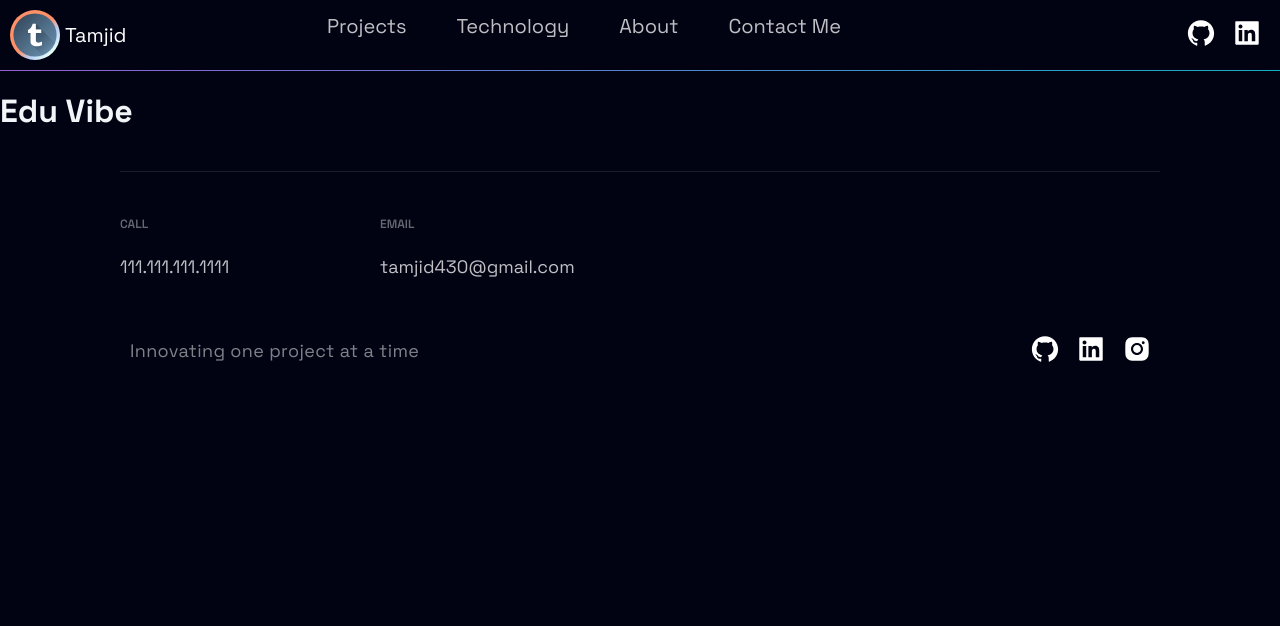
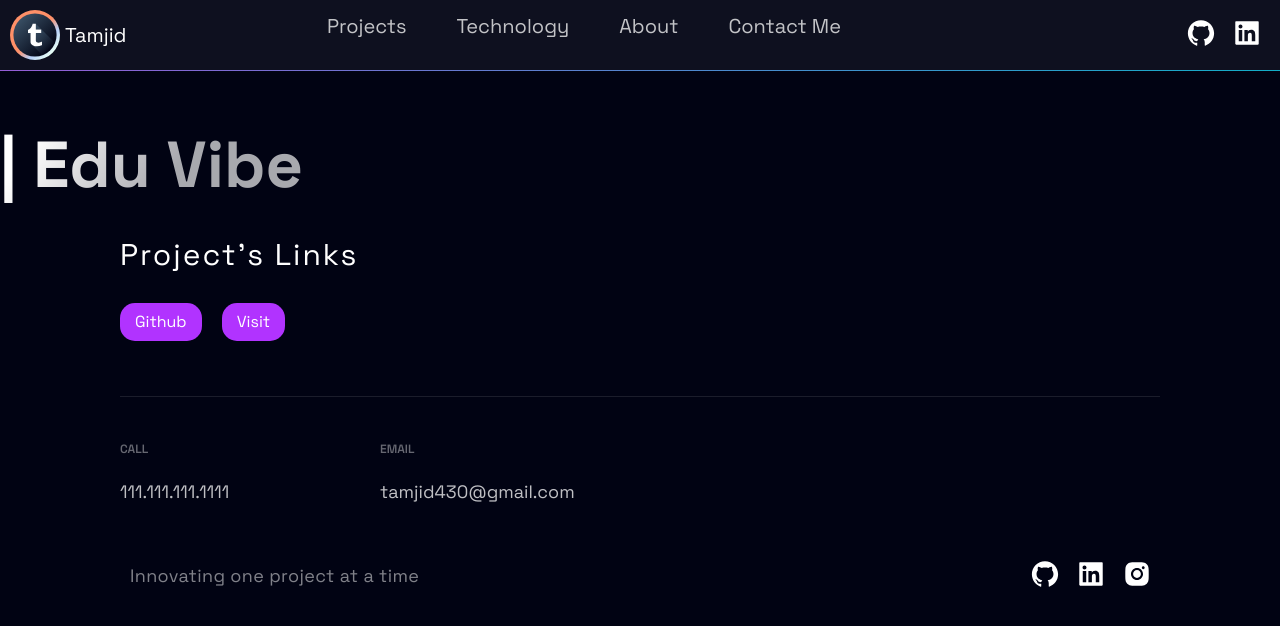
Before and after one commit to Tamjid-Mostafa/portfolio-website-nextjs, a Next.js app: page /project/edu-vibe in a window 1280 px wide. Shown: the top 626 px of the page. Built offline with nearby package versions, Linux system fonts and the light colour scheme.

Commit message:
Project Details Information added

```diff
--- a/package.json
+++ b/package.json
@@ -18,6 +18,7 @@
     "react-dom": "18.2.0",
     "react-hot-toast": "^2.4.0",
     "react-icons": "^4.7.1",
+    "react-loader-spinner": "^5.3.4",
     "react-router-dom": "^6.4.5",
     "styled-components": "^5.3.6",
     "styled-normalize": "^8.0.7"
--- a/src/components/Header/HeaderStyles.js
+++ b/src/components/Header/HeaderStyles.js
@@ -29,7 +29,7 @@ export const FixedHeader = styled.div`
   border-image-slice: 1;
 
   background-color: ${(props) =>
-    props.position ? "rgba(255, 255, 255, 0.2)" : ""};
+    props.position ? "rgba(255, 255, 255, 0.1)" : "rgba(255, 255, 255, 0.05)"};
   backdrop-filter: ${(props) =>
     props.position
       ? "blur(5px) saturate(200%) contrast(100%) brightness(80%)"
--- a/src/components/Header/Logo.js
+++ b/src/components/Header/Logo.js
@@ -93,7 +93,7 @@ export const Logo = () => {
             y2="141.74"
           >
             <stop offset="0" stopColor="#384e63"></stop>
-            <stop offset="1" stopColor="#658aa8"></stop>
+            <stop offset="1" stopColor="#010313"></stop>
           </linearGradient>
           <linearGradient
             id="linear-gradient-3"
--- a/src/components/Projects/ProjectsStyles.js
+++ b/src/components/Projects/ProjectsStyles.js
@@ -5,6 +5,7 @@ export const Img = styled.img`
   height:100%;
   object-fit: cover;
   overflow: hidden;
+		transition: 0.25s;
 `
 
 export const GridContainer = styled.section`
@@ -14,6 +15,7 @@ padding: 3rem;
 place-items: center;
 column-gap: 2rem;
 row-gap: 3rem;
+  margin-bottom: 5rem;
 @media ${(props) => props.theme.breakpoints.sm} {
   display: flex;
   flex-direction: column;
@@ -23,28 +25,72 @@ row-gap: 3rem;
 
 `
 export const BlogCard = styled.div`
-  border-radius: 10px;
+  /* border-radius: 10px;
   box-shadow: 3px 3px 20px rgba(80, 78, 78, 0.5);
   text-align: center;
-  width: 400px;
+  width: 400px; */
+  position: relative;
+	display: flex;
+	align-items: center;
+	justify-content: center;
+	width: 375px;
+	height: 667px;
+	border-radius: 10px;
+	box-shadow: 0 1px 3px rgba(0, 0, 0, 0.12), 0 1px 2px rgba(0,0,0,0.24);
+	transition: all 0.3s cubic-bezier(.25,.8,.25,1);
+	overflow: hidden;
+	&:hover {
+		box-shadow: 0 14px 28px rgba(0,0,0,0.25), 0 10px 10px rgba(0,0,0,0.22);
+		img {
+			transform: scale(1.25);
+		}
+		figcaption {
+			bottom: 0;
+      height: 65%;
+		}
+	}
   @media ${(props) => props.theme.breakpoints.sm} {
     width: 100%;
   }
 `;
-export const TitleContent = styled.div`
-  text-align: center;
-  z-index: 20;
+export const TitleContent = styled.figcaption`
   width: 100%;
+  position: absolute;
+		bottom: -33%;
+		left: 0;
+		height: 50%;
+		margin: 0;
+		padding: 4rem 2rem;
+		background-color: rgba(0,0,0,0.85);
+		box-shadow: 0 0 20px rgba(0,0,0,0.4);
+		color: white;
+		line-height: 1;
+		transition: 0.25s;
 
 `;
 
 
+export const HeaderOne = styled.h1`
+  position: absolute;
+  background-color: rgba(0,0,0,0.05);
+		box-shadow: 0 0 50px rgba(0,0,0,0.4);
+    border-radius: 30px;
+    padding: 2rem;
+		top: 50px;
+		left: 20px;
+		margin: 0;
+		color: white;
+		font-size: 60px;
+		font-weight: 100;
+		line-height: 1;
+  /* font-size: ${(props) => props.title ? '3rem' : '2rem'}; */
+`;
 export const HeaderThree = styled.h3`
-  font-weight: 500;
+  font-weight: 400;
   letter-spacing: 2px;
-  color: #9cc9e3;
-  padding: .5rem 0;
-  font-size: ${(props) => props.title ? '3rem' : '2rem'};
+  color: #fff;
+  padding: 0.5rem 0;
+  font-size: 3rem;
 `;
 
 export const Hr = styled.hr`
@@ -68,7 +114,7 @@ export const Intro = styled.div`
 
 export const CardInfo = styled.p`
   width: 100%;
-  padding: 0 50px;
+  padding: 0 0px;
   color: #e4e6e7;
   font-style: 2rem;
   line-height: 24px;
@@ -84,29 +130,120 @@ export const UtilityList = styled.ul`
   list-style-type: none;
   padding: 0;
   display: flex;
-  justify-content: space-around;
+  justify-content: ${(props) => props.spacebetween ? "space-between" : ""};
   margin: 2.5rem 0;
 `;
 
 export const ExternalLinks = styled.a`
-color:#d4c0c0;
+color: #fff;
 font-size: 1.6rem;
+margin: ${(props) => props.spacebetween ? "0" : "0 2rem 0 0"};
 padding:1rem 1.5rem;
-background: #6b3030;
+background: #B133FF;
 border-radius: 15px;
-transition: 0.5s;
+transition: 0.5s ease;
 &:hover{
-  background: #801414;
-
+  background: linear-gradient(270deg, #ff622e 0%, #B133FF 100%);
 }
 `;
+export const DetailsButton = styled.button`
+position: relative;
+			display: flex;
+			align-items: center;
+			justify-content: center;
+			margin: 10px 0 0;
+			padding: 1rem 2rem;
+			background-color: #00DBD8;
+			border: none;
+			border-radius: 5px;
+			color: #fff;
+			font-size: 14px;
+      cursor: pointer;
+`;
+
 
 export const TagList = styled.ul`
 display: flex;
-justify-content: space-around;
-padding: 2rem;
+justify-content: space-between;
+padding: 2rem 0;
 `
 export const Tag = styled.li`
 color: #d8bfbf;
 font-size: 1.5rem;
+`;
+
+export const Card = styled.div`
+position: relative;
+	display: flex;
+	align-items: center;
+	justify-content: center;
+	width: 375px;
+	height: 667px;
+	border-radius: 10px;
+	box-shadow: 0 1px 3px rgba(0,0,0,0.12), 0 1px 2px rgba(0,0,0,0.24);
+	transition: all 0.3s cubic-bezier(.25,.8,.25,1);
+	overflow: hidden;
+	&:hover {
+		box-shadow: 0 14px 28px rgba(0,0,0,0.25), 0 10px 10px rgba(0,0,0,0.22);
+		img {
+			transform: scale(1.25);
+		}
+		figcaption {
+			bottom: 0;
+		}
+	}
+
+	img {
+		height: 100%;
+		transition: 0.25s;
+	}
+	figcaption {
+		position: absolute;
+		bottom: -33%;
+		left: 0;
+		width: 100%;
+		//height: 50%;
+		margin: 0;
+		padding: 30px;
+		background-color: rgba(black,0.85);
+		box-shadow: 0 0 20px rgba(black,0.4);
+		color: white;
+		line-height: 1;
+		transition: 0.25s;
+		h3 {
+			margin: 0 0 20px;
+			padding: 0;
+		}
+		p {
+			font-size: 14px;
+			line-height: 1.75;
+		}
+		button {
+			position: relative;
+			display: flex;
+			align-items: center;
+			justify-content: center;
+			margin: 10px 0 0;
+			padding: 10px 30px;
+			background-color: $color-2;
+			border: none;
+			border-radius: 5px;
+			color: white;
+			font-size: 14px;
+		}
+	}
+
 `
+
+export const SpinnerWrapper = styled.div`
+height: 100vh;
+ width: 100vw;
+ display: flex;
+ justify-content: center;
+ align-items: center;
+ position: fixed;
+ top: 0;
+ left: 0;
+ z-index: 10;
+
+`
--- a/src/components/TimeLine/TimeLine.js
+++ b/src/components/TimeLine/TimeLine.js
@@ -20,7 +20,7 @@ import {
 import { TimeLineData } from "../../constants/constants";
 import { TypingText } from "../../utils/TypingTexts";
 
-import { fadeIn, staggerContainer, textVariant, slideIn } from "../../utils/motion";
+import { staggerContainer } from "../../utils/motion";
 
 const TOTAL_CAROUSEL_COUNT = TimeLineData.length;
 
--- a/src/components/TimeLine/TimeLineStyles.js
+++ b/src/components/TimeLine/TimeLineStyles.js
@@ -3,7 +3,6 @@ import styled from 'styled-components'
 
 export const CarouselContainer = styled.ul`
   max-width: 1040px;
-  background: #0F1624;
   padding: 0rem;
   list-style:none;
   display: flex;
@@ -42,6 +41,7 @@ export const CarouselMobileScrollNode = styled.div`
 export const CarouselItem = styled.div`
   background: #0F1624;
   border-radius: 3px;
+  padding: 2rem;
   max-width: 196px;
 
   @media ${props => props.theme.breakpoints.md} {
--- a/src/pages/project/[slug].js
+++ b/src/pages/project/[slug].js
@@ -1,22 +1,65 @@
-import { useRouter } from 'next/router'
-import React from 'react'
-import { Layout } from '../../layout/Layout'
-import { projectsData } from '../../constants/constants';
+import { useRouter } from "next/router";
+import React from "react";
+import { Layout } from "../../layout/Layout";
+import { projectsData } from "../../constants/constants";
+import {
+  BlogCard,
+  CardInfo,
+  ExternalLinks,
+  GridContainer,
+  HeaderThree,
+  Hr,
+  Img,
+  SpinnerWrapper,
+  Tag,
+  TagList,
+  TitleContent,
+  UtilityList,
+} from "../../components/Projects/ProjectsStyles";
+import { Section, SectionTitle } from "../../styles/GlobalComponents";
+import { staggerContainer } from "../../utils/motion";
+import { InfinitySpin } from "react-loader-spinner";
+import { TypingText } from "../../utils/TypingTexts";
 
 const ProjectDetails = () => {
-    const { query } = useRouter();
-    const { slug } = query;
-    const project = projectsData.find(x => x.slug === slug)
-    console.log(project);
-    if (!project) {
-      return <div>No Project Available</div>
-    }
+  const { query } = useRouter();
+  const { slug } = query;
+  const project = projectsData.find((x) => x.slug === slug);
+  if (!project) {
+    return (
+      <SpinnerWrapper>
+        <InfinitySpin width="200" color="#00DBD8" />
+      </SpinnerWrapper>
+    );
+  }
+
+  const { id, title, image, description, tags, source, visit } = project;
 
   return (
-    <Layout title={project?.title}>
-        <h1>{project?.title}</h1>
+    <Layout title={title}>
+      <SectionTitle main>
+        <TypingText title={`| ${title}`} />
+      </SectionTitle>
+      <Section
+        nopadding
+        fullheight
+        variants={staggerContainer}
+        initial="hidden"
+        whileInView="show"
+        viewport={{ once: false, amount: 0.25 }}
+      >
+        <HeaderThree>Project's Links</HeaderThree>
+        <UtilityList>
+          <ExternalLinks target="_blank" href={visit}>
+            Github
+          </ExternalLinks>
+          <ExternalLinks target="_blank" href={source}>
+            Visit
+          </ExternalLinks>
+        </UtilityList>
+      </Section>
     </Layout>
-  )
-}
+  );
+};
 
-export default ProjectDetails
+export default ProjectDetails;
--- a/src/styles/GlobalComponents/index.js
+++ b/src/styles/GlobalComponents/index.js
@@ -6,6 +6,7 @@ export const Section = styled(motion.div)`
   flex-direction: ${(props) => props.row ? "row" : "column" };
   padding: ${(props) => props.nopadding ? "0" : "32px 48px 0" } ;
   margin: 0 auto;
+  min-height: ${(props) => props.fullHeight ? "100vh" : "0" };
   max-width: 1040px;
   box-sizing: content-box;
   position: relative;
--- a/src/styles/theme.js
+++ b/src/styles/theme.js
@@ -2,6 +2,7 @@ import { ThemeProvider } from 'styled-components';
 
 import theme from "../themes/default";
 import GlobalStyles from './globals';
+
 
 const Theme = ({ children }) => (
   <ThemeProvider theme={theme}>
```
Also changed, not shown: src/components/Projects/Projects.js (+9 -8 lines), src/pages/project/SlugStyles.js (added), 1 other file (tests, documents, lock files or other folders).
